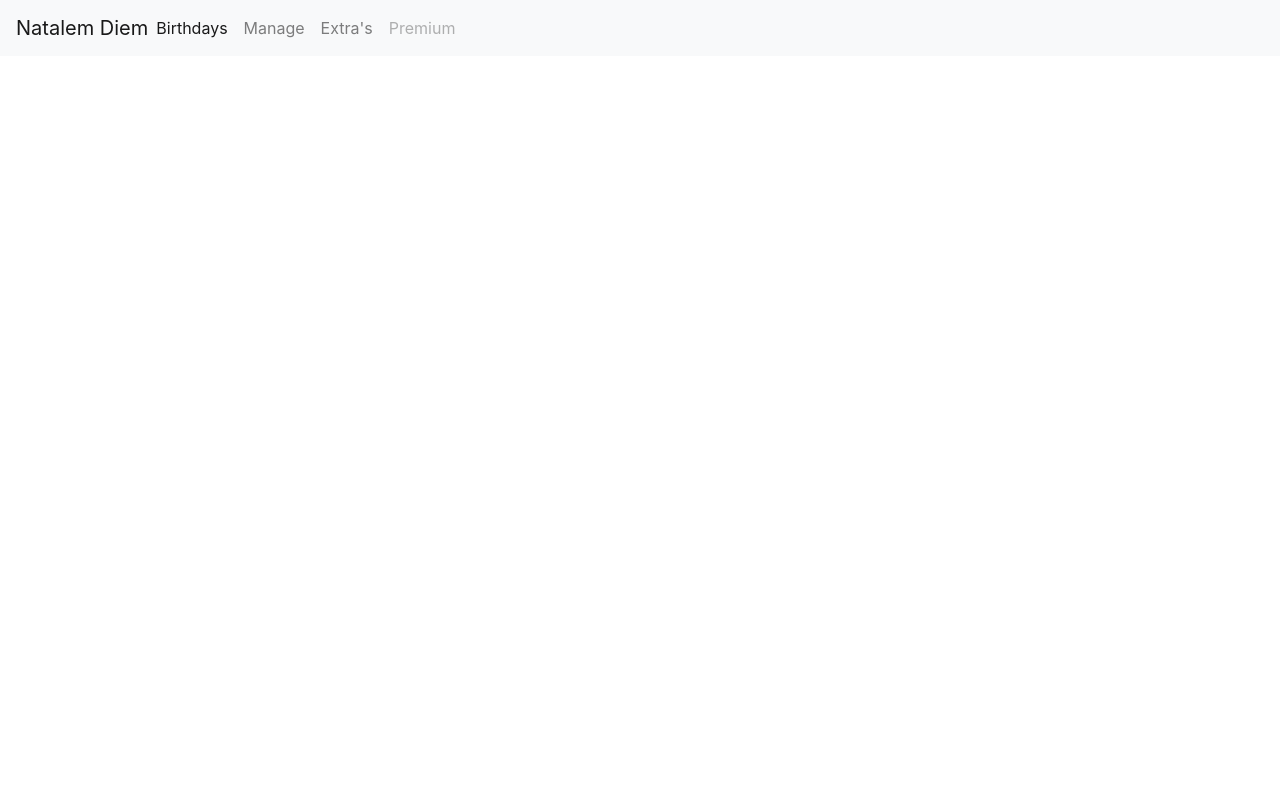
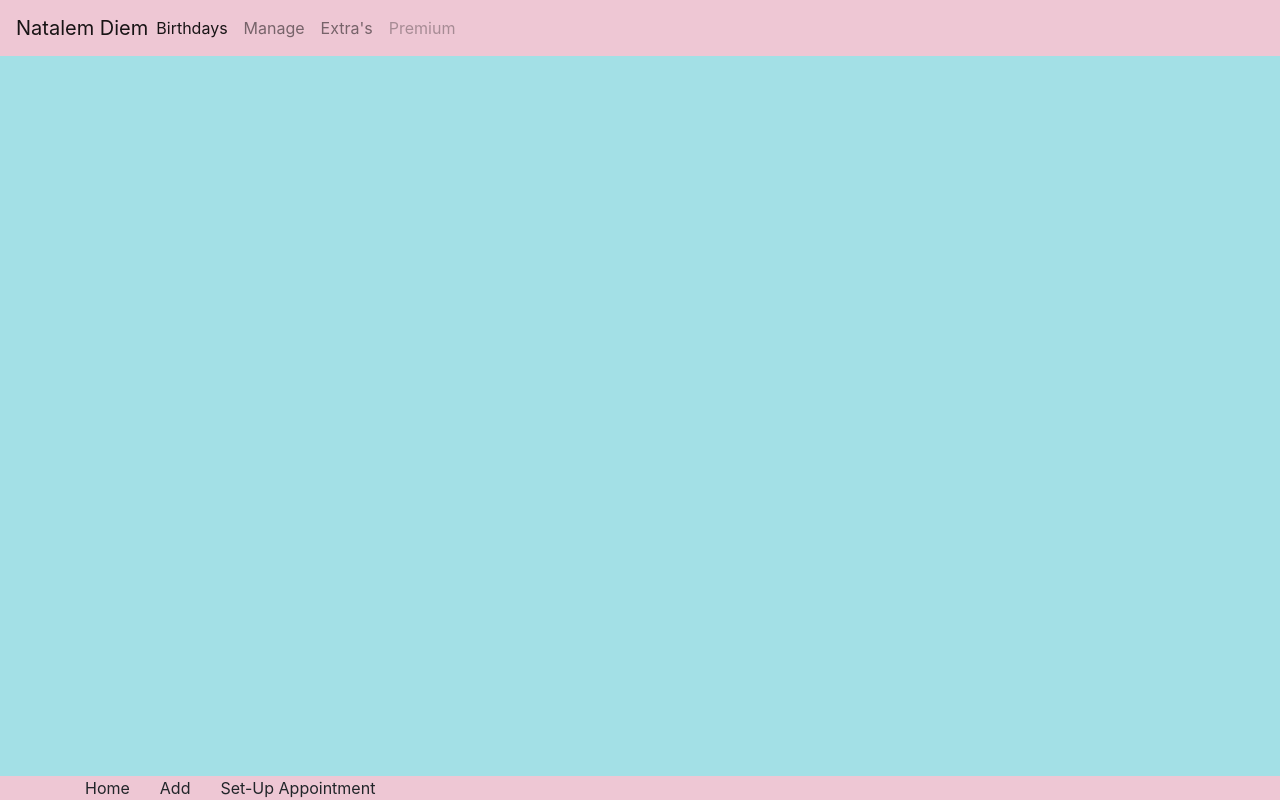
Before and after one commit to JellyBatjes/PR8-Team-test, a plain HTML site: page index.html in a window 1280 px wide. Drawn offline with nearby package versions, Linux system fonts and the light colour scheme.

Commit message:
Add files via upload

```diff
--- a/index.html
+++ b/index.html
@@ -9,9 +9,9 @@
 
     <title>Natalem Diem</title>
   </head>
-  <body>
+  <body style="background-color: #A3E0E6">
 
-<nav class="navbar navbar-expand-lg navbar-light bg-light">
+<nav class="navbar navbar-expand-lg navbar-light" style="background-color: #EEC7D4">
   <button class="navbar-toggler" type="button" data-toggle="collapse" data-target="#navbarNavAltMarkup" aria-controls="navbarNavAltMarkup" aria-expanded="false" aria-label="Toggle navigation">
     <span class="navbar-toggler-icon"></span>
   </button>
@@ -25,6 +25,24 @@
     </div>
   </div>
 </nav>
+
+<footer class="footer fixed-bottom" style="background-color: #EEC7D4">
+<div class="container">
+  <div class="row">
+    <div class="col-md-auto">
+      Home
+    </div>
+    <div class="col-md-auto">
+      Add
+    </div>
+    <div class="col-md-auto">
+      Set-Up
+		Appointment
+    </div>
+  </div>
+</div>
+	  </footer>
+
     <!-- Optional JavaScript -->
     <!-- jQuery first, then Popper.js, then Bootstrap JS -->
     <script src="https://code.jquery.com/jquery-3.4.1.slim.min.js" integrity="sha384-J6qa4849blE2+poT4WnyKhv5vZF5SrPo0iEjwBvKU7imGFAV0wwj1yYfoRSJoZ+n" crossorigin="anonymous"></script>
```
